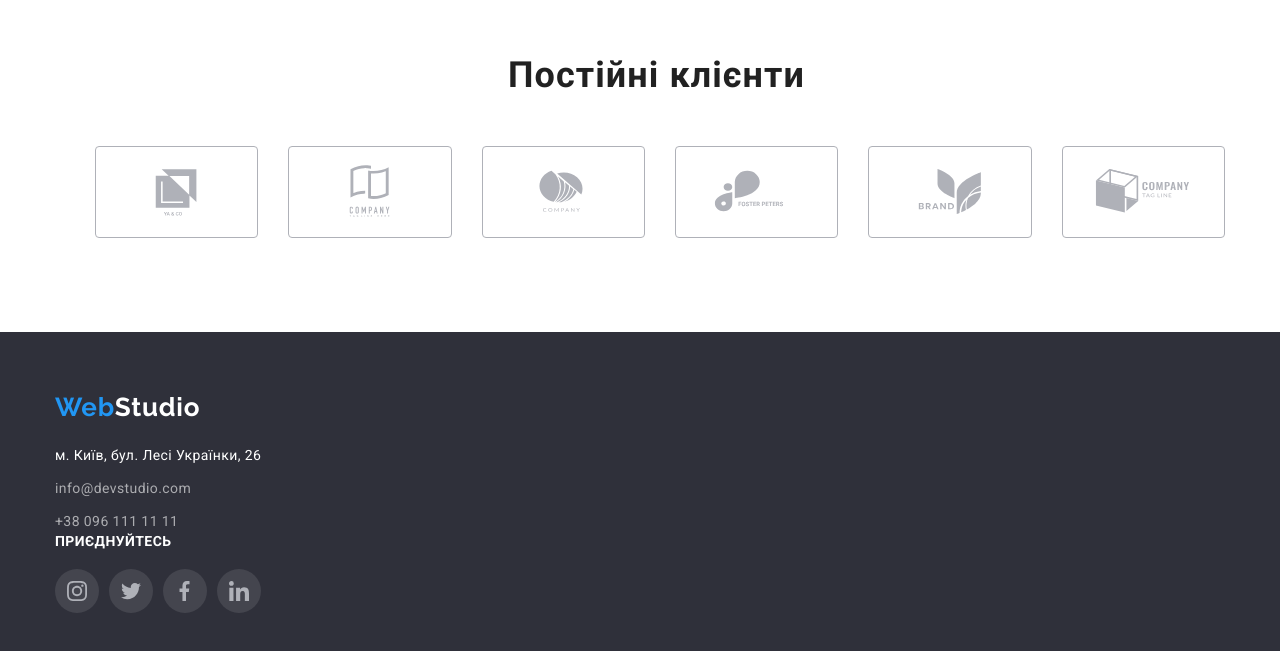
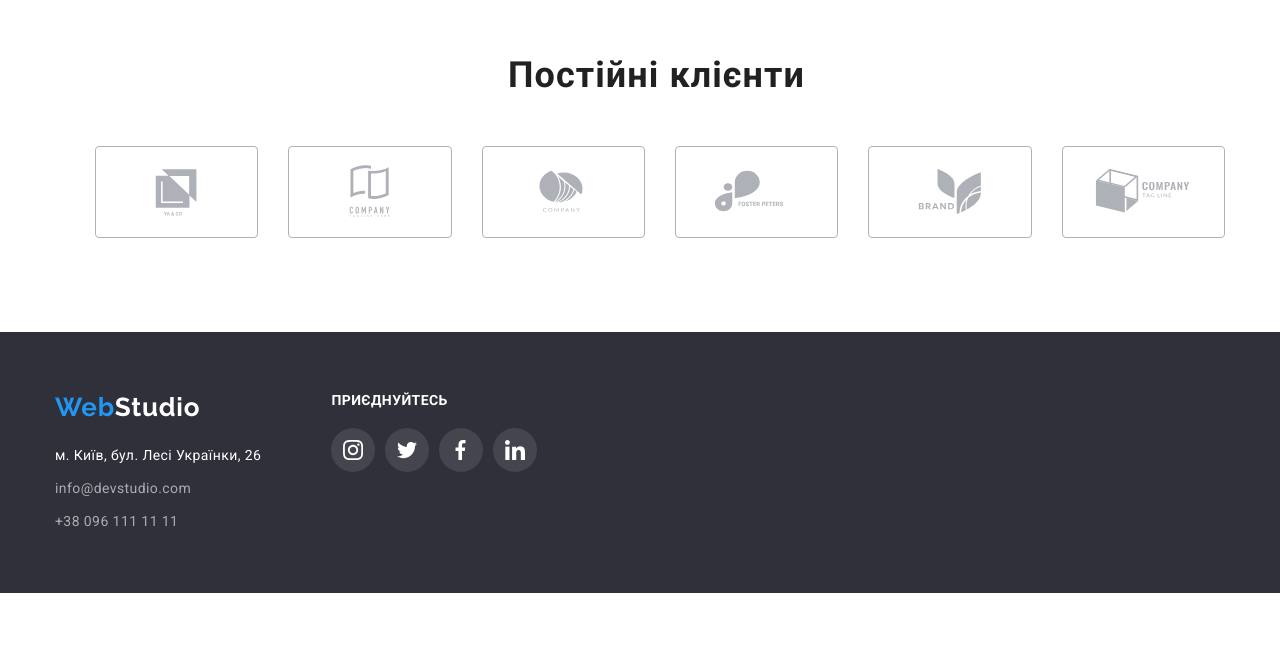
Before and after one commit to Alokhin97/goit-markup-hw-04, a plain HTML site: page index.html in a window 1280 px wide. Shown: the part 2338-2989 px from the top of the page. After the commit the page ends 2931 px from the top, so only its background shows below. Drawn offline with nearby package versions, Linux system fonts and the light colour scheme.

Commit message:
07.11.2022.17:45

```diff
--- a/css/styles.css
+++ b/css/styles.css
@@ -39,7 +39,9 @@ body {
 
 .page-footer {
   background-color: #2f303a;
-  padding: 60px 0;
+  padding-bottom: 60px;
+  padding-top: 60px;
+  display: flex;
 }
 
 .hero {
@@ -54,6 +56,8 @@ body {
   background-repeat: no-repeat;
   background-size: cover;
   background-position: center;
+  margin-left: auto;
+  margin-right: auto;
 }
 
 .hero-description {
@@ -484,6 +488,33 @@ button {
   margin-right: 10px;
 }
 
+.social-link {
+  width: 100%;
+  height: 100%;
+  display: flex;
+  align-items: center;
+  justify-content: center;
+  border-radius: 50%;
+  background-color: rgba(255, 255, 255, 0.1);
+  color: #afb1b8;
+}
+
+.social-link:hover .team-icon {
+  fill: var(--fourth-color);
+}
+
+.social-link:focus .team-icon {
+  fill: var(--fourth-color);
+}
+
+.social-link:hover {
+  background-color: var(--second-color);
+}
+
+.social-link:focus {
+  background-color: var(--second-color);
+}
+
 .сlients {
   padding: var(--specific-ident) 0;
 }
@@ -510,10 +541,8 @@ button {
   width: 170px;
   height: 92px;
   border-radius: 4px;
-  padding: 16px 0;
   display: flex;
   justify-content: center;
-  border: 1px solid #afb1b8;
 }
 
 .item-clients:not(:last-child) {
@@ -529,18 +558,28 @@ button {
   border-radius: 4px;
   background-color: var(--fourth-color);
   color: #afb1b8;
+  border: 1px solid #afb1b8;
+  padding: 16px 0;
 }
 
 .list-clients .clients-link:hover .clients-icon {
   fill: var(--second-color);
 }
 
+.list-clients .clients-link:hover {
+  border: 1px solid var(--second-color);
+}
+
 .list-clients .clients-icon {
   fill: currentColor;
 }
 
+.container-footer {
+  display: flex;
+}
+
 .join {
-  width: 50%;
+  margin-left: 70px;
 }
 
 .title-join {
@@ -552,7 +591,17 @@ button {
   margin-bottom: 20px;
 }
 
-.social-link {
+.team-icon {
+  fill: currentColor;
+}
+
+.social-list-second {
+  display: flex;
+  padding-left: 0;
+  margin: 0;
+}
+
+.social-link-second {
   width: 100%;
   height: 100%;
   display: flex;
@@ -560,31 +609,25 @@ button {
   justify-content: center;
   border-radius: 50%;
   background-color: rgba(255, 255, 255, 0.1);
-  color: #afb1b8;
+  color: var(--fourth-color);
 }
 
-.social-link:hover .team-icon {
+.join-icon {
+  fill: currentColor;
+}
+
+.social-link-second:hover .join-icon {
   fill: var(--fourth-color);
 }
 
-.social-link:focus .team-icon {
+.social-link-second:focus .join-icon {
   fill: var(--fourth-color);
 }
 
-.team-icon {
-  fill: currentColor;
-}
-
-.social-link:hover {
+.social-link-second:hover {
   background-color: var(--second-color);
 }
 
-.social-link:focus {
+.social-link-second:focus {
   background-color: var(--second-color);
 }
-
-.social-list-second {
-  display: flex;
-  padding-left: 0;
-  margin: 0;
-}
--- a/index.html
+++ b/index.html
@@ -413,8 +413,8 @@
     </main>
     <footer class="page-footer">
       <div class="container">
-        <section class="address-footer-join">
-          <section class="address-footer">
+        <div class="container-footer">
+          <div class="address-footer">
             <a href="index.html" class="logo-second link">
               Web<span class="colortext-footer">Studio</span>
             </a>
@@ -441,37 +441,37 @@
                 </li>
               </ul>
             </address>
-          </section>
-          <section class="join">
+          </div>
+          <div class="join">
             <h2 class="title-join">ПРИЄДНУЙТЕСЬ</h2>
             <ul class="social-list-second">
               <li class="social-item list">
-                <a href="" class="social-link" link
-                  ><svg class="twitter-icon team-icon" width="20" height="20">
+                <a href="" class="social-link-second" link
+                  ><svg class="twitter-icon join-icon" width="20" height="20">
                     <use href="./images/icons.svg#icon-instagram"></use></svg
                 ></a>
               </li>
               <li class="social-item list">
-                <a href="" class="social-link" link
-                  ><svg class="facebook-icon team-icon" width="20" height="20">
+                <a href="" class="social-link-second" link
+                  ><svg class="facebook-icon join-icon" width="20" height="20">
                     <use href="./images/icons.svg#icon-twitter"></use></svg
                 ></a>
               </li>
               <li class="social-item list">
-                <a href="" class="social-link" link
-                  ><svg class="ins-icon team-icon" width="20" height="20">
+                <a href="" class="social-link-second" link
+                  ><svg class="ins-icon join-icon" width="20" height="20">
                     <use href="./images/icons.svg#icon-facebook"></use></svg
                 ></a>
               </li>
               <li class="social-item list">
-                <a href="" class="social-link" link
-                  ><svg class="linkedin-icon team-icon" width="20" height="20">
+                <a href="" class="social-link-second" link
+                  ><svg class="linkedin-icon join-icon" width="20" height="20">
                     <use href="./images/icons.svg#icon-linkedin"></use></svg
                 ></a>
               </li>
             </ul>
-          </section>
-        </section>
+          </div>
+        </div>
       </div>
     </footer>
   </body>
```
